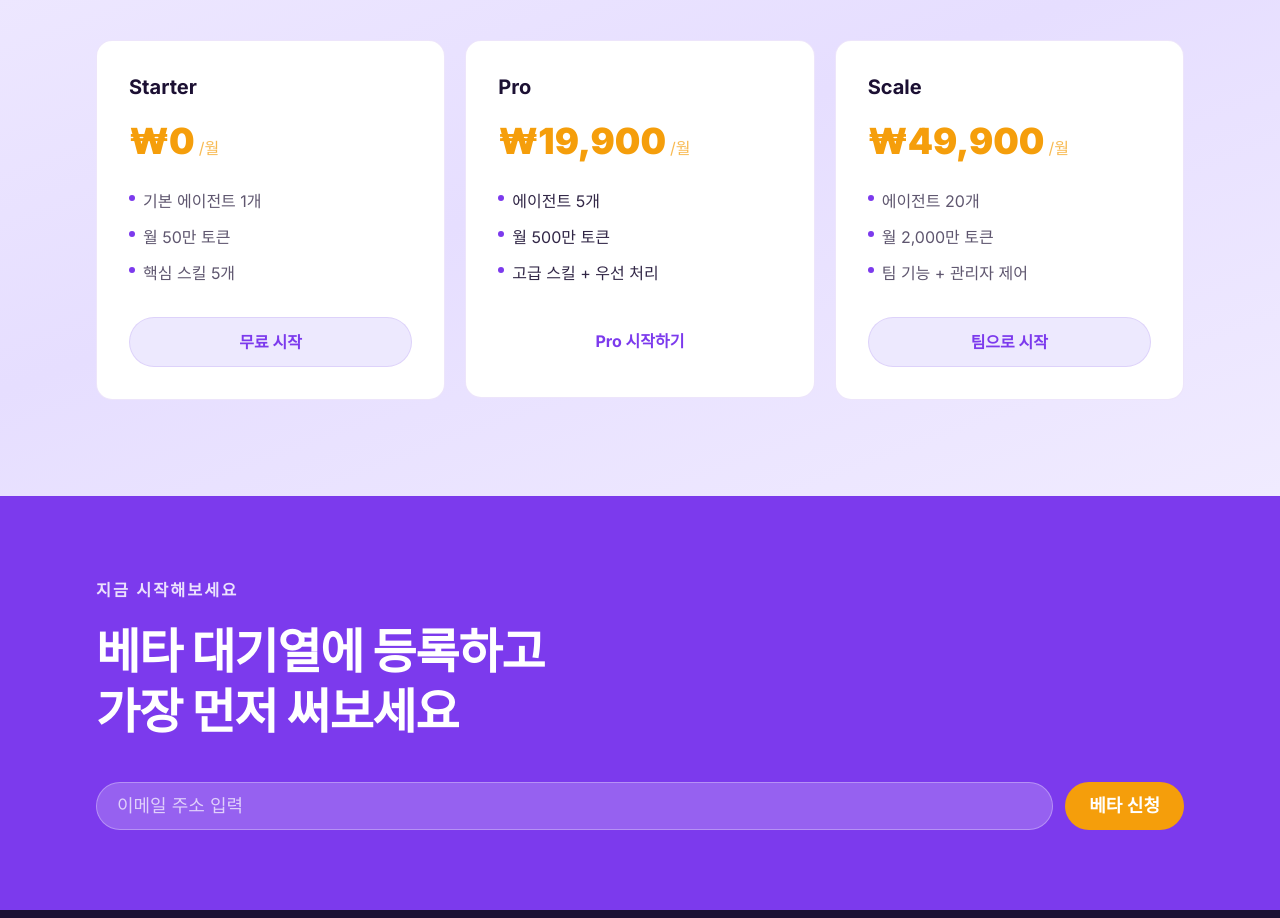
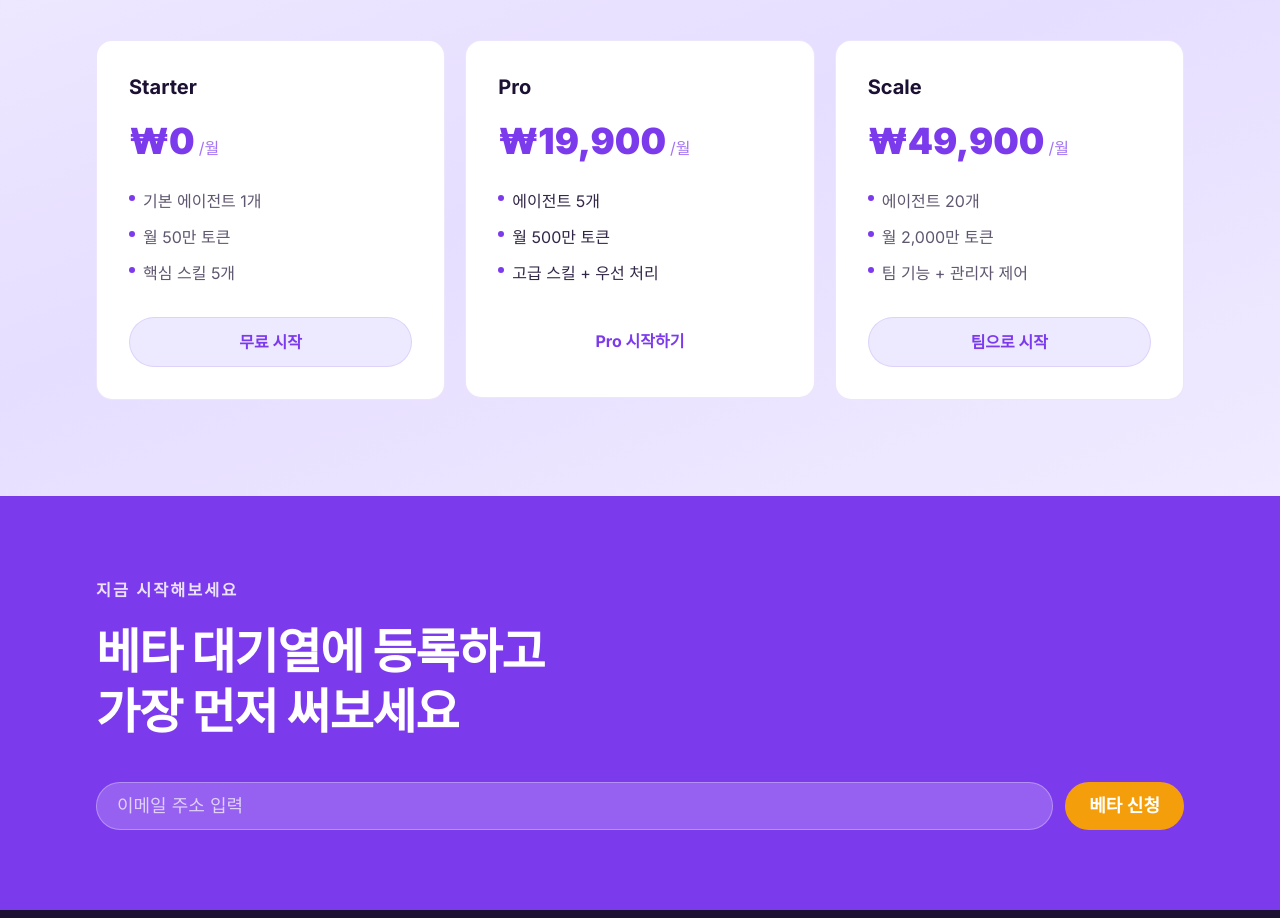
Before and after one commit to seojoonkim/cosmoid, a Next.js app: page / in a window 1280 px wide. Shown: the part 5540-6458 px from the top of the page. Built offline with nearby package versions, Linux system fonts and the light colour scheme.

Commit message:
style: Pricing 가격 amber→purple

```diff
--- a/src/components/Pricing.tsx
+++ b/src/components/Pricing.tsx
@@ -54,7 +54,7 @@ style={{ background: "white", border: "1px solid var(--border)", color: "var(--t
                 <h3 className="text-xl font-bold">{plan.name}</h3>
 
               </div>
-              <p className="text-3xl md:text-4xl font-black mb-1" style={{color:"#f59e0b"}}>
+              <p className="text-3xl md:text-4xl font-black mb-1" style={{color:"var(--purple)"}}>
                 {plan.price}
                 <span className="text-base font-normal ml-1" style={{ opacity: 0.7 }}>{plan.term}</span>
               </p>
```
